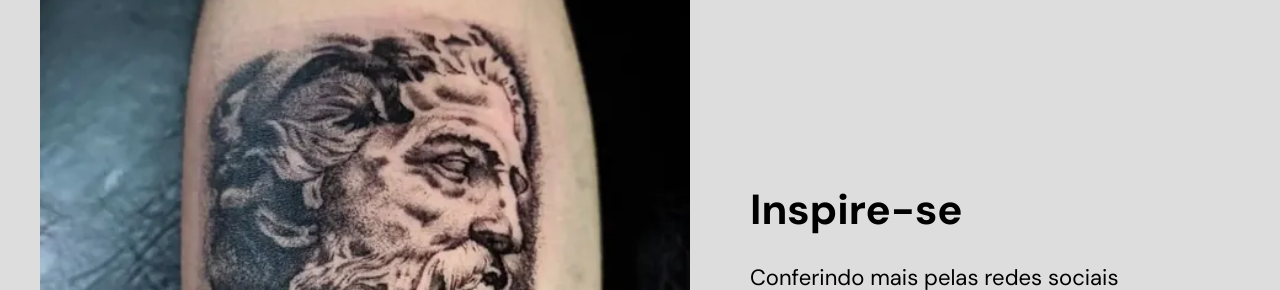
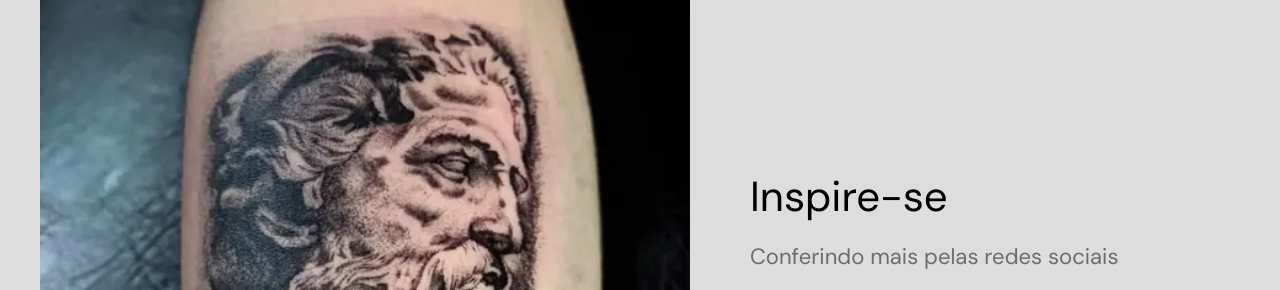
Before and after one commit to OThyagoCarvalho/dink-tattoo-studio, a Gatsby site: page / in a window 1280 px wide. Shown: the part 950-1240 px from the top of the page. Built offline with nearby package versions, Linux system fonts and the light colour scheme; Gatsby itself is replaced by a stand-in of ours.

Commit message:
add global variables

```diff
--- a/src/styles/globalStyles.js
+++ b/src/styles/globalStyles.js
@@ -5,6 +5,7 @@ const GlobalStyle = createGlobalStyle`
     --primary-color: #c00a00;
     --dark-bg: #111;
     --light-bg: #ddd;
+    --greyed-out: rgba(32, 33, 37, 0.6);
     --sm-padding: 16px;
     --md-padding: 32px;
     --lg-padding: 40px;
@@ -40,15 +41,13 @@ const GlobalStyle = createGlobalStyle`
   }
 
   h1 {
-    font-size: 5.5rem;
+    font-size: 3.5rem;
   }
 
   h2 {
     font-size: 2.625rem;
-    font-weight: bold;
-    margin: 25px 0;
-    display: flex;
-    justify-content: center;
+    font-weight: 400;
+    line-height: .9;
 
   }
 
```
